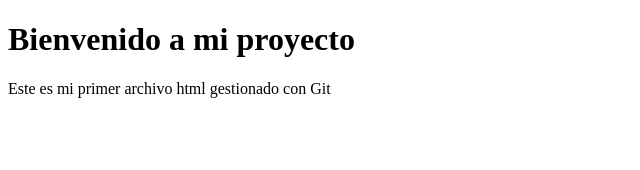
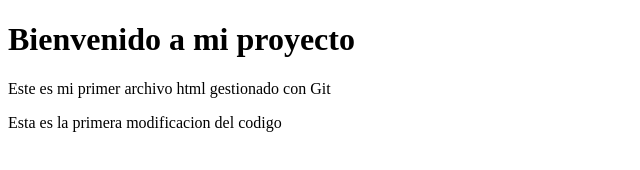
Before and after one commit to BlackKirito05/practica-git, a plain HTML site: page index.html in a window 1280 px wide. Shown: the whole page, without its empty margins (0-640 px from the left). Drawn offline with Linux system fonts and the light colour scheme.

Commit message:
Añadir index.html modificado

```diff
--- a/index.html
+++ b/index.html
@@ -7,5 +7,6 @@
     <body>
          <h1>Bienvenido a mi proyecto</h1>
          <p>Este es mi primer archivo html gestionado con Git</p>
+	 <p>Esta es la primera modificacion del codigo</p>
     </body>
 </html>
```
